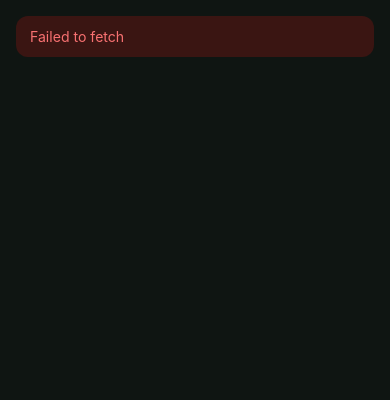
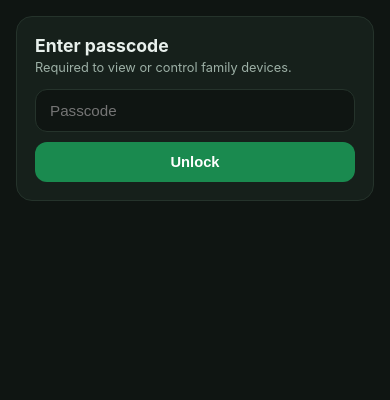
Before and after one commit to Vixitonian/testlinks, a PHP site: page / in a window 390 px wide. Shown: the part 72-472 px from the top of the page. Run offline with PHP 8.4, Linux system fonts and the light colour scheme.

Commit message:
Add passcode lock screen to phone app

```diff
--- a/phone-app/app.js
+++ b/phone-app/app.js
@@ -9,6 +9,16 @@
 // see ../cloud-api/README.md for the full threat-model note.
 const API_BASE = "https://device-control-cloud-api.onrender.com";
 const ADMIN_KEY = "189cafb0dd0ed74dd5709fe915ed7049e9395dccb018a30eac8ce7c0c7033427";
+
+// SHA-256 of the app passcode — same passcode as the laptop agent's quit
+// passphrase. This is a client-side lock screen only (same class of
+// deterrent as the tray app's quit passphrase, not a real security
+// boundary): the hash lives in this public file and anyone with dev tools
+// could skip straight to calling refresh()/onToggle() themselves. It's
+// meant to stop someone picking up an unlocked phone and casually opening
+// the app, not to withstand a determined attacker — ADMIN_KEY above is
+// still the actual credential guarding the API itself.
+const PASSCODE_HASH = "a9d2e534f6f208c4e2895a88f4440accea7dd45d314b79ea5fab615f51aed1f0";
 
 const POLL_MS = 5000;
 
@@ -126,10 +136,46 @@ function showError(msg) {
 }
 function hideError() { $("errorBanner").classList.add("hide"); }
 
-// boot straight into the device list — empty state handles "nothing
-// registered yet" on its own, no setup step needed.
-refresh();
-setInterval(refresh, POLL_MS);
+async function sha256Hex(str) {
+  const bytes = new TextEncoder().encode(str);
+  const digest = await crypto.subtle.digest("SHA-256", bytes);
+  return Array.from(new Uint8Array(digest)).map((b) => b.toString(16).padStart(2, "0")).join("");
+}
+
+// Passcode gate: required every time the app is opened (session-scoped,
+// not remembered across launches — see PASSCODE_HASH note above). Once
+// unlocked, boots straight into the device list — empty state handles
+// "nothing registered yet" on its own, no setup step beyond the passcode.
+function bootMainScreen() {
+  $("loginScreen").classList.add("hide");
+  $("mainScreen").classList.remove("hide");
+  refresh();
+  setInterval(refresh, POLL_MS);
+}
+
+function initLoginGate() {
+  if (sessionStorage.getItem("unlocked") === "1") {
+    bootMainScreen();
+    return;
+  }
+  $("loginScreen").classList.remove("hide");
+  $("loginForm").addEventListener("submit", async (e) => {
+    e.preventDefault();
+    const input = $("passcodeInput");
+    const hash = await sha256Hex(input.value);
+    if (hash === PASSCODE_HASH) {
+      sessionStorage.setItem("unlocked", "1");
+      $("loginError").classList.add("hide");
+      bootMainScreen();
+    } else {
+      $("loginError").classList.remove("hide");
+      input.value = "";
+      input.focus();
+    }
+  });
+}
+
+initLoginGate();
 
 if ("serviceWorker" in navigator) {
   navigator.serviceWorker.register("service-worker.js").catch(() => {});
--- a/phone-app/index.html
+++ b/phone-app/index.html
@@ -23,9 +23,21 @@
   </header>
 
   <main>
+    <section id="loginScreen" class="hide">
+      <div class="card">
+        <h2 class="login-title">Enter passcode</h2>
+        <p class="muted small">Required to view or control family devices.</p>
+        <form id="loginForm">
+          <input type="password" id="passcodeInput" autocomplete="current-password" placeholder="Passcode" class="input" />
+          <button type="submit" class="btn primary">Unlock</button>
+        </form>
+        <p class="fail-note hide" id="loginError">Incorrect passcode.</p>
+      </div>
+    </section>
+
     <div class="banner error hide" id="errorBanner"></div>
 
-    <section id="mainScreen">
+    <section id="mainScreen" class="hide">
       <div id="deviceList" class="device-list"></div>
       <div id="emptyState" class="empty-state hide">
         <p>No devices yet.</p>
--- a/phone-app/styles.css
+++ b/phone-app/styles.css
@@ -61,3 +61,11 @@ footer { text-align: center; padding: 14px; }
 .fail-note { color: var(--red); font-size: 0.8rem; margin: -4px 0 12px; }
 
 .empty-state { text-align: center; padding: 60px 20px; }
+
+.login-title { margin: 0 0 4px; font-size: 1.1rem; }
+#loginForm { margin-top: 14px; display: flex; flex-direction: column; gap: 10px; }
+.input {
+  width: 100%; padding: 12px 14px; border-radius: 12px; border: 1px solid var(--line);
+  background: var(--bg); color: var(--ink); font-size: 0.95rem;
+}
+.input:focus { outline: 2px solid var(--green); outline-offset: 1px; }
```
Also changed, not shown: phone-app/README.md.
